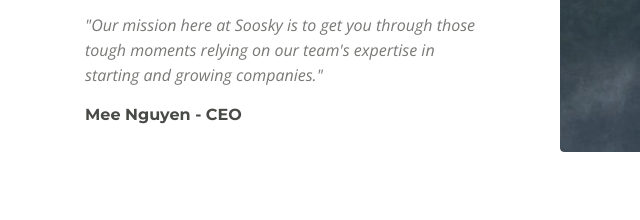
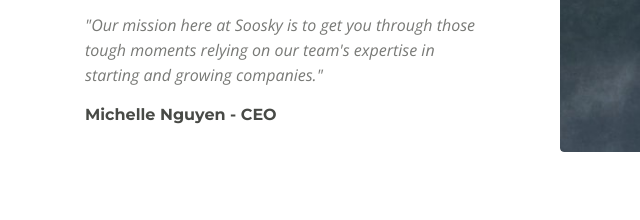
Before and after one commit to ongan1234/sooskymarketing, a plain HTML site: page index.html in a window 1280 px wide. Shown: the part 1260-1480 px from the top of the page, 0-640 px from the left. Drawn offline with nearby package versions, Linux system fonts and the light colour scheme; files whose address does not match are found by name.

Commit message:
update new

```diff
--- a/index.html
+++ b/index.html
@@ -144,7 +144,7 @@
                         <h2>We Offer Some Of The Best Business Growth Services In Town</h2>
                         <p>Launching a new company or developing the market position of an existing one can be quite an overwhelming processs at times.</p>
                         <p class="testimonial-text">"Our mission here at Soosky is to get you through those tough moments relying on our team's expertise in starting and growing companies."</p>
-                        <div class="testimonial-author">Mee Nguyen - CEO</div>
+                        <div class="testimonial-author">Michelle Nguyen - CEO</div>
                     </div> <!-- end of text-container -->
                 </div> <!-- end of col -->
                 <div class="col-lg-7">
```
